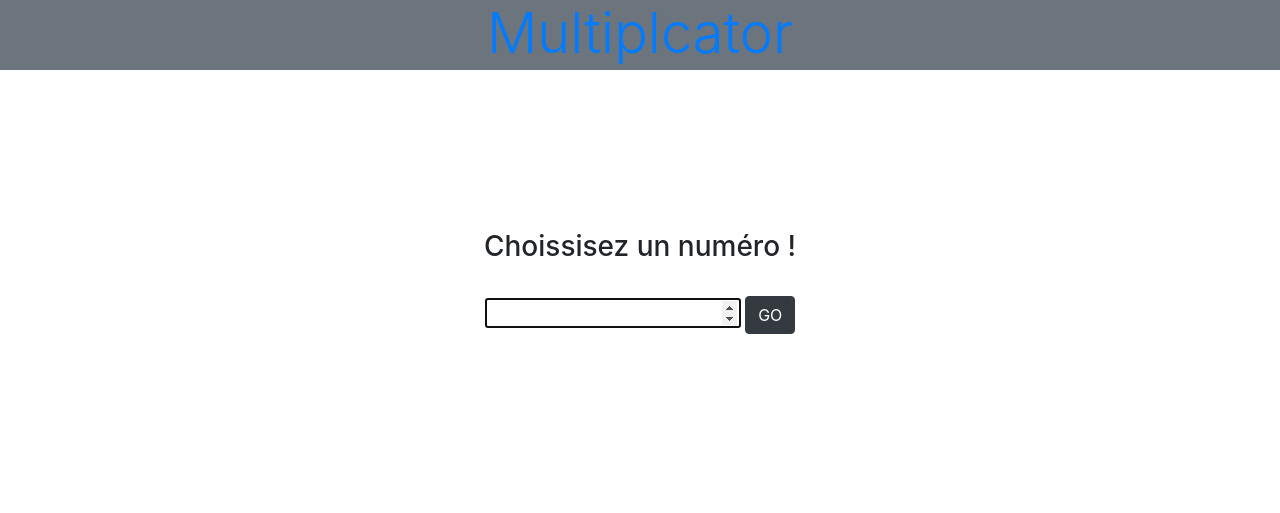
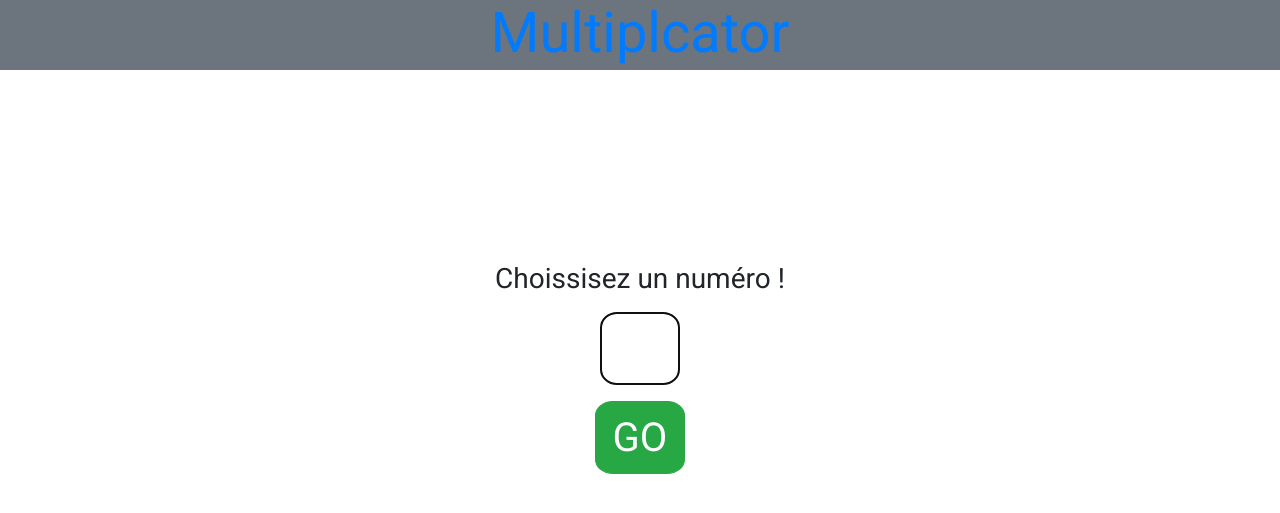
Before and after one commit to EliesElg/multiplicator2, a PHP site: page / in a window 1280 px wide. Shown: the top 513 px of the page. Run offline with PHP 8.4, Linux system fonts and the light colour scheme.

Commit message:
Add files via upload

```diff
--- a/css_multiplicator.css
+++ b/css_multiplicator.css
@@ -2,6 +2,7 @@ body
 {
     padding: 0;
     margin: 0;
+    font-family: 'Roboto', sans-serif;
 }
 
 .titre
@@ -29,7 +30,6 @@ header
     vertical-align: center;
     background-color: rebeccapurple;
     height:70px;
-    margin-bottom: 10rem;
 }
 
 p
@@ -38,22 +38,25 @@ margin-bottom: 2rem;
 }
 
 .card{
-    width: 22%;
-    min-width: 150px;
-    min-height: 100px;
-    background: transparent;
-    color:blue;
-    font-size: 1rem;
+    width: 170px;
+    height: 100px;
+    background: blue;
+    color:white;
+    font-size: 2rem;
     padding: 1em;
     margin: 0.25em;
     position: relative;
     transition: transform 0.6s ease-in-out;
     transform-style: preserve-3d;
+    text-align: center;
+    vertical-align: center;
+    border-radius: 10%;
 }
 
 .card:hover,
 .card:focus {
     transform: rotateY(180deg);
+
 }
 
 .card-front,
@@ -64,11 +67,12 @@ margin-bottom: 2rem;
     width: 100%;
     height: 100%;
     backface-visibility: hidden;
+    border-radius: 10%;
 }
 
 .card-front
 {
-    background: wheat;
+    background: blue;
 }
 
 .card-back {
@@ -80,5 +84,35 @@ margin-bottom: 2rem;
 
     display:flex;
     align-items: center;
+
     flex-direction: column;
 }
+.button-input,
+.input_number
+{
+    width: 90px;
+    height: 73px;
+    border-radius: 20%;
+    margin: 8px;
+    font-size: 40px;
+}
+
+form
+{
+    align-items: center;
+    display: flex;
+    flex-direction: column;
+    margin-top: 10em;
+}
+
+input[type='number']
+{
+    width: 80px;
+    text-align: center;
+}
+
+input::-webkit-outer-spin-button,
+input::-webkit-inner-spin-button {
+    -webkit-appearance: none;
+    margin: 0;
+}
--- a/form.php
+++ b/form.php
@@ -1,11 +1,8 @@
-<main class="main">
-    <header class="bg-secondary ">
-        <h2 class="display-4 text-light"><a href="index.php">Multiplcator</a></h2>
-    </header>
-    <form class="main_form" method="post" action="index.php">
-        <p class="text-dark "><h3>Choissisez un numéro !</h3></p>
-        <input id="number" name="number" type="number" autofocus required>
-        <input type="submit" value="GO" class="btn btn-dark">
-
+<?php include ('header.php') ?>
+<div>
+    <form class="main_form col" method="post" action="index.php" >
+        <p class="text-dark "><h3 class="choose_number">Choissisez un numéro !</h3>
+        <input id="number" name="number" type="number" autofocus required class="input_number">
+        <input type="submit" value="GO" class="btn btn-success button-input">
     </form>
-</main>
+</div>
--- /dev/null
+++ b/header.php
@@ -0,0 +1,3 @@
+<header class="bg-secondary ">
+    <h2 class="display-4 text-light"><a href="index.php">Multiplcator</a></h2>
+</header>
```
Also changed, not shown: results.php (+5 -5 lines).
